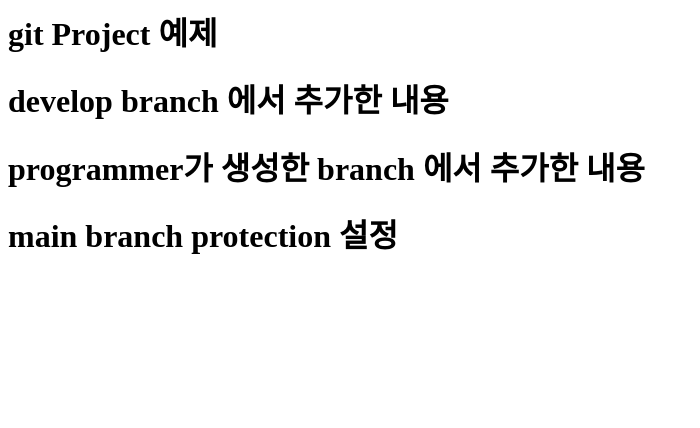
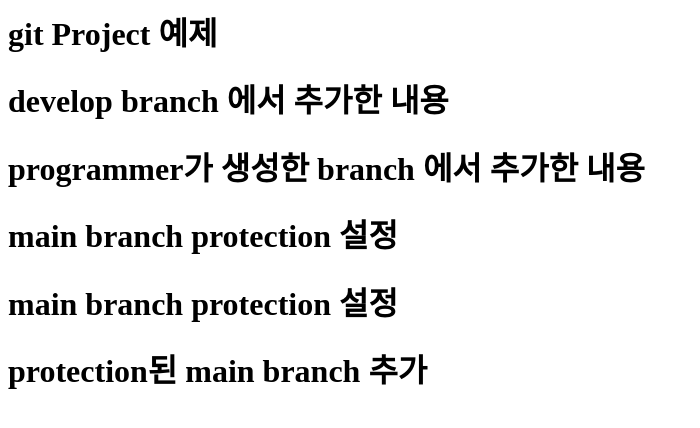
Before and after one commit to juhyun4910/git_project_OSS, a plain HTML site: page index.html in a window 1280 px wide. Shown: the whole page, without its empty margins (0-700 px from the left). Drawn offline with Linux system fonts and the light colour scheme.

Commit message:
main에서 commit

```diff
--- a/index.html
+++ b/index.html
@@ -8,5 +8,7 @@
         <h1>develop branch 에서 추가한 내용</h1>
         <h1>programmer가 생성한 branch 에서 추가한 내용</h1>
         <h1>main branch protection 설정</h1>
+        <h1>main branch protection 설정</h1>
+        <h1>protection된 main branch 추가 </h1>
     </body>
 </html>
```
